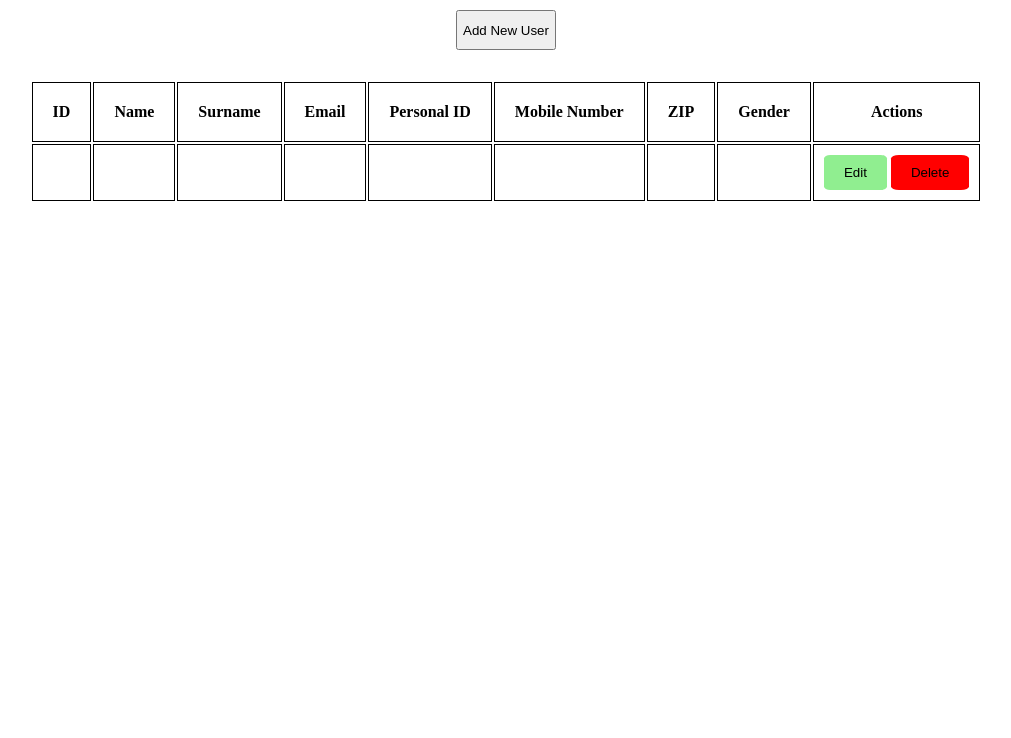
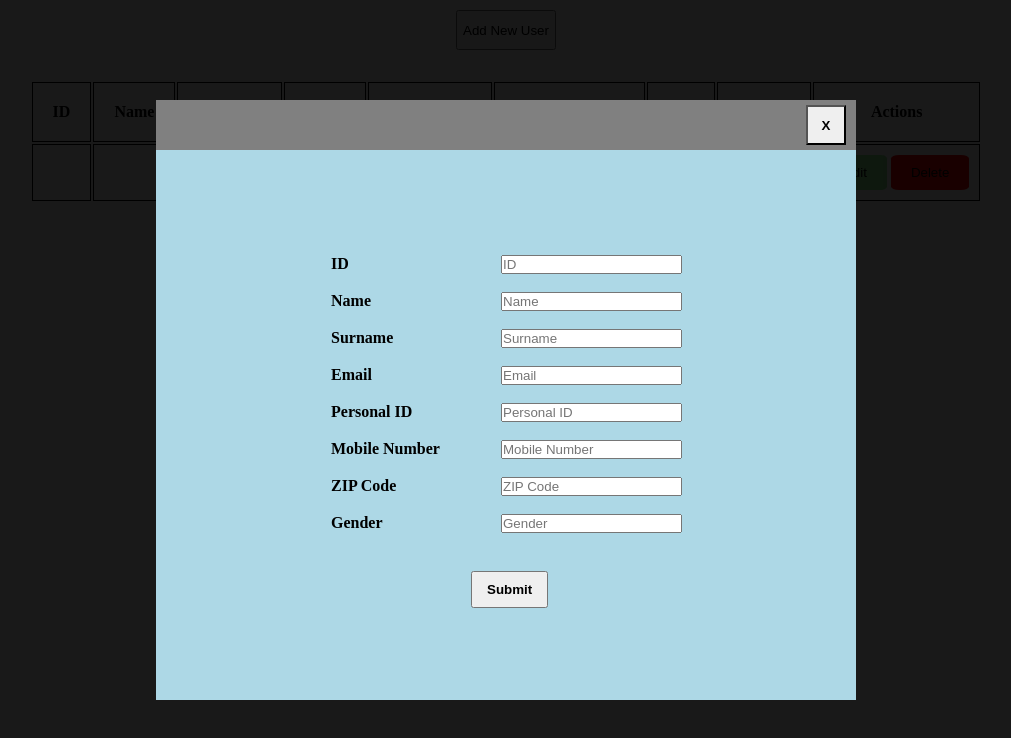
Before and after one commit to SabaChoxeli/Lesson-20, a plain HTML site: page index.html in a window 1280 px wide. Both pictures are taken after a click on the button "Edit". Shown: the whole page, without its empty margins (134-1145 px from the left). Drawn offline with Linux system fonts and the light colour scheme.

Commit message:
add second modal on html with styles and function in js

```diff
--- a/assets/css/style.css
+++ b/assets/css/style.css
@@ -110,12 +110,12 @@ label {
   font-weight: bold;
   float: left;
   width: 170px;
-  margin-left: 28%;
+  margin-left: 25%;
 }
 
 .btn-div button {
   font-weight: bold;
-  margin-left: 50%;
+  margin-left: 45%;
   margin-top: 20px;
   cursor: pointer;
   padding: 9px 14px;
@@ -124,3 +124,44 @@ label {
 .input-field {
   margin-bottom: 18px;
 }
+
+.second-modal {
+  width: 100%;
+  height: 100%;
+  display: none;
+}
+
+.second-modal.open {
+  position: fixed;
+  display: block;
+  top: 0;
+  left: 0;
+  right: 0;
+  bottom: 0;
+  background-color: rgba(0, 0, 0, 0.9);
+}
+
+.second-parent {
+  max-width: 700px;
+  width: 80%;
+  margin: auto;
+  height: 600px;
+  background-color: lightblue;
+
+  position: absolute;
+  top: 50%;
+  left: 0;
+  right: 0;
+  transform: translateY(-50%);
+}
+
+.second-header {
+  display: flex;
+  flex-direction: row-reverse;
+  background-color: gray;
+}
+
+.second-body {
+  background-color: lightblue;
+  margin-top: 15%;
+}
--- a/assets/js/script.js
+++ b/assets/js/script.js
@@ -22,3 +22,15 @@ function dynamicClosemodal(selector) {
 regModal.addEventListener("click", () => {
   dynamicOpenModal("#registration-modal");
 });
+
+const editModal = document.querySelector(".f-button"),
+  editModalClose = document.querySelector(".edit-close");
+
+editModal.addEventListener("click", () => {
+  dynamicOpenModal("#edit-modal");
+}); // მეორე მოდალის X ღილაკზე არ იმუშავა რატომღაც დახურვამ
+
+editModalClose.addEventListener("click", () => {
+  const secondModal = document.querySelector("#edit-modal");
+  secondModal.classList.remove("open");
+});
--- a/index.html
+++ b/index.html
@@ -93,6 +93,58 @@
           </div>
         </div>
       </div>
+      <div class="second-modal" id="edit-modal">
+        <div class="second-parent">
+          <div class="second-header">
+            <button class="btn edit-close">X</button>
+          </div>
+          <div class="second-body">
+            <form action="/save-user" method="" class="registration" novalidate>
+              <div class="input-field">
+                <label for="id">ID</label>
+                <input type="number" id="id" placeholder="ID">
+              </div>
+              <div class="input-field">
+                <label for="name">Name</label>
+                <input type="text" id="name" placeholder="Name" />
+              </div>
+              <div class="input-field">
+                <label for="surname">Surname</label>
+                <input type="text" id="surname" placeholder="Surname" />
+              </div>
+              <div class="input-field">
+                <label for="email">Email</label>
+                <input type="email" id="email" placeholder="Email" />
+              </div>
+              <div class="input-field">
+                <label for="personal-id">Personal ID</label>
+                <input
+                  type="number"
+                  id="personal-id"
+                  placeholder="Personal ID"
+                />
+              </div>
+              <div class="input-field">
+                <label for="mobile-number">Mobile Number</label>
+                <input
+                  type="number"
+                  id="mobile-number"
+                  placeholder="Mobile Number"
+                />
+              </div>
+              <div class="input-field">
+                <label for="zip">ZIP Code</label>
+                <input type="number" id="zip" placeholder="ZIP Code" />
+              </div>
+              <div class="input-field">
+                <label for="gender">Gender</label>
+                <input type="text" id="gender" placeholder="Gender" />
+              </div>
+              <div class="btn-div">
+                <button>Submit</button>
+          </div>
+        </div>
+      </div>
     </section>
     <script src="assets/js/script.js"></script>
   </body>
```
